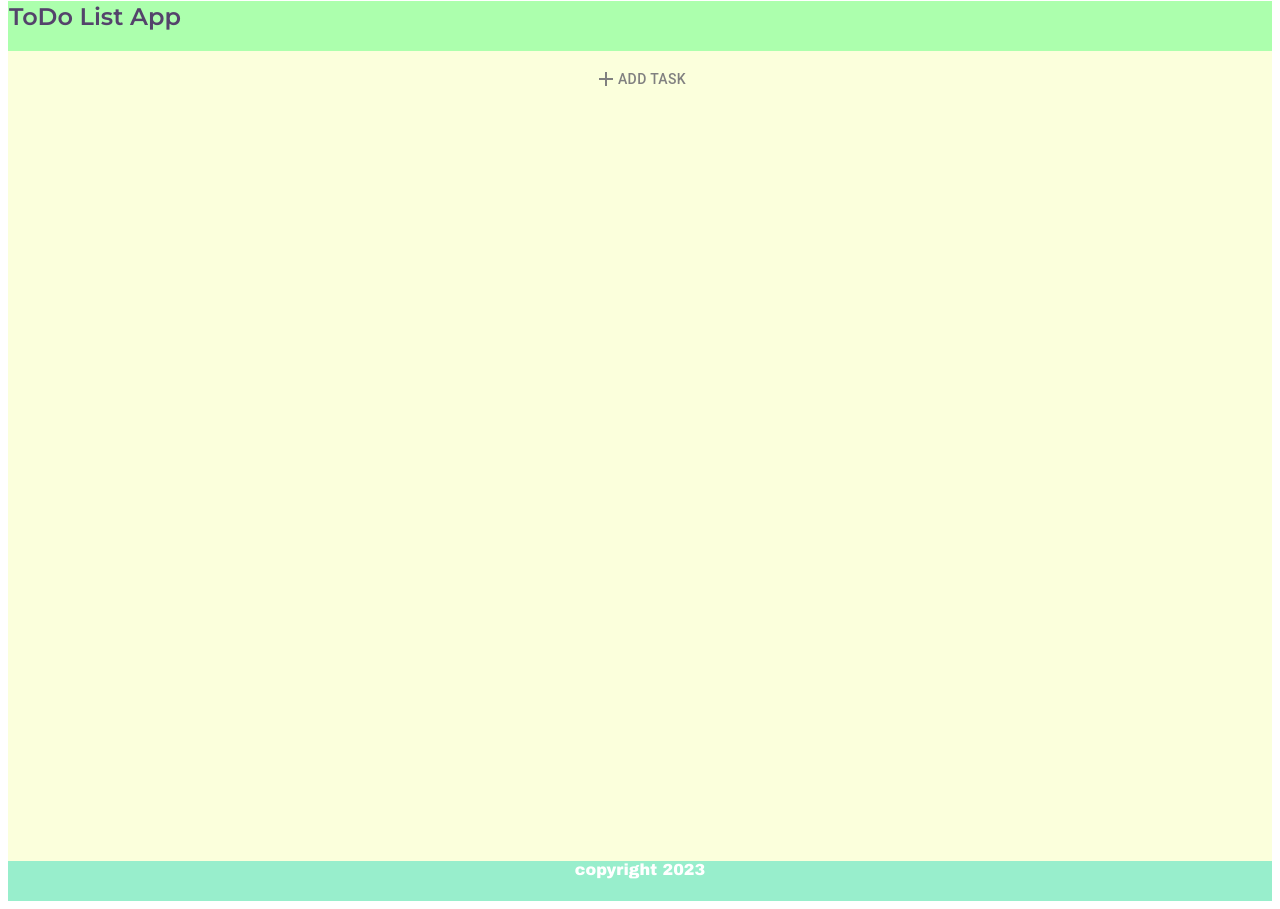
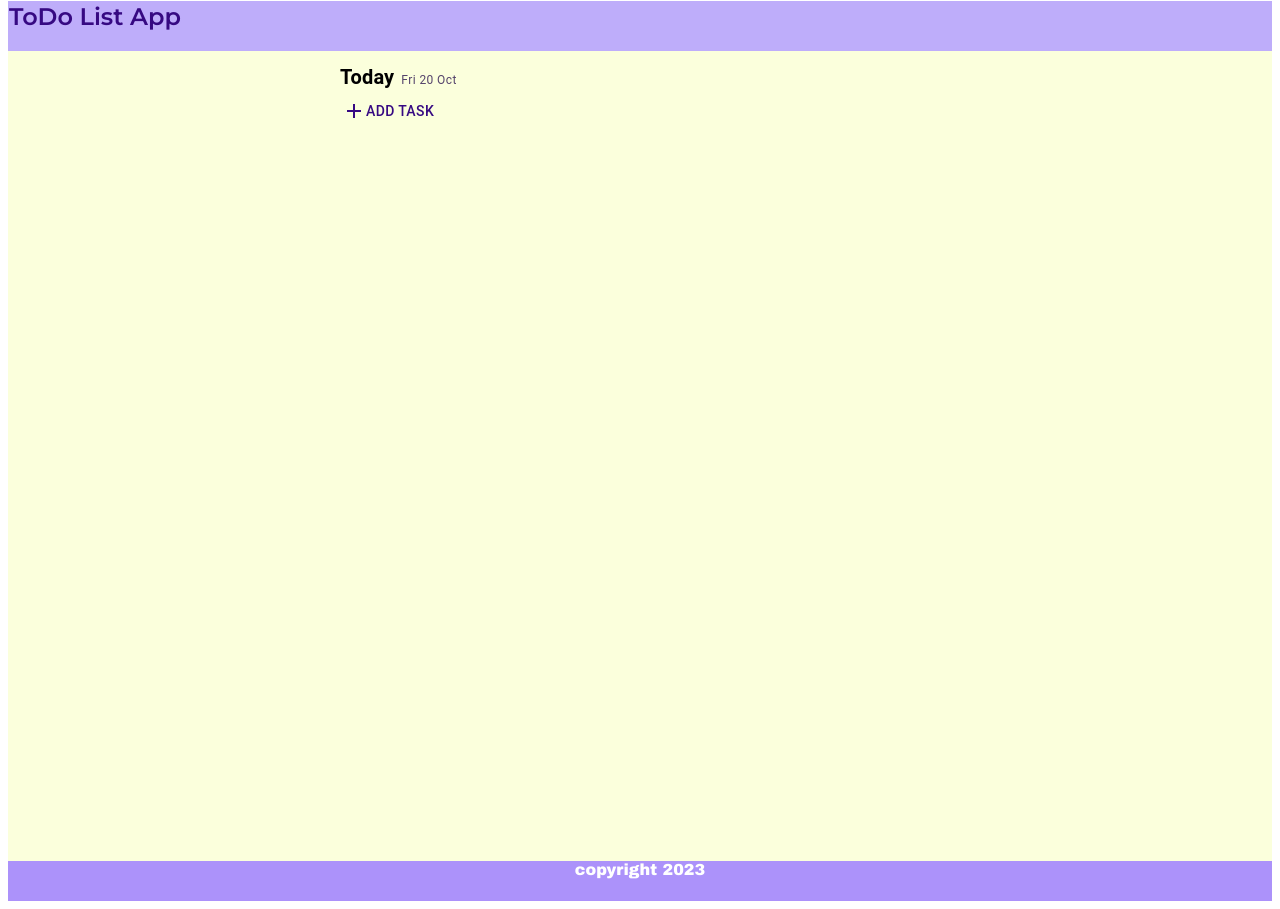
Before and after one commit to AshishCoreProject/ToDoList-React-App, a React (Vite) app: page / in a window 1280 px wide. Built offline with nearby package versions, Linux system fonts and the light colour scheme.

Commit message:
Adding Priority Task halfway done

```diff
--- a/src/App.jsx
+++ b/src/App.jsx
@@ -4,13 +4,14 @@ import AddOutlinedIcon from "@mui/icons-material/AddOutlined";
 import TaskForm from "./components/TaskForm";
 import List from "./components/List";
 import { Box, Button, Typography } from "@mui/material";
+import { useEffect } from "react";
 
 const Header = styled.div`
   color: #3e978b;
   height: 50px;
   text-align: left;
   font-family: cursive;
-  background: #acffad;
+  background: #beadfa;
 `;
 const BrandTitle = styled.h1`
   margin: 1px;
@@ -29,7 +30,7 @@ const Footer = styled.div`
   height: 40px;
   text-align: center;
   font-family: Archivo Black;
-  background-color: #98eecc;
+  background-color: #ac92fa;
 `;
 const FooterName = styled.p`
   margin: 0;
@@ -38,7 +39,21 @@ const FooterName = styled.p`
 function App() {
   const [isAddTask, setIsAddTask] = useState(false);
   const [tasks, setTasks] = useState([]);
+  console.log(tasks);
 
+  ////////////////////////////////////////////////////////////
+  useEffect(() => {
+    const storedArray = JSON.parse(localStorage.getItem("tasks"));
+    if (storedArray) {
+      setTasks(storedArray);
+    }
+  }, []);
+
+  useEffect(() => {
+    localStorage.setItem("tasks", JSON.stringify(tasks));
+  }, [tasks]);
+
+  ////////////////////////////////////////////////////////////
   //Adding into the array.
   function handleAddTask(newTask) {
     setTasks([...tasks, newTask]);
@@ -73,7 +88,7 @@ function App() {
           <BrandTitle>
             <Typography
               sx={{
-                color: " #54436B",
+                color: " #360982",
                 "&:hover": { color: "#360982" },
                 fontFamily: "Montserrat",
                 fontWeight: "600",
@@ -95,12 +110,31 @@ function App() {
             tasks={tasks}
           />
         ) : (
-          <Box>
+          <Box sx={{ width: "600px" }}>
             <Button
-              sx={{ color: "gray" }}
+              sx={{
+                color: "#360982",
+                padding: "6px 2px",
+
+                "&:hover": {
+                  bgcolor: "#AC92FA",
+                  opacity: "90%",
+                  color: "#fff",
+                },
+              }}
               onClick={() => setIsAddTask(!isAddTask)}
             >
-              <AddOutlinedIcon /> Add task
+              <AddOutlinedIcon
+                sx={{
+                  color: "#360982",
+                  "&:hover": {
+                    bgcolor: "#AC92FA",
+                    opacity: "50%",
+                    color: "#fff",
+                  },
+                }}
+              />
+              Add task
             </Button>
           </Box>
         )}
--- /dev/null
+++ b/src/components/DayTime.jsx
@@ -0,0 +1,24 @@
+import { Box, Typography } from "@mui/material";
+import { fetchDate } from "../services/fetchDate";
+
+function DayTime() {
+  const { day, thisDate, year, month } = fetchDate();
+  console.log(day, thisDate, year, month);
+  return (
+    <>
+      <Box sx={{ display: "flex", alignItems: "baseline", width: "600px" }}>
+        <Typography variant="h6" color="initial" sx={{ fontWeight: "700" }}>
+          Today
+        </Typography>
+        <Typography
+          variant="caption"
+          sx={{ marginLeft: "7px", color: " #54436B" }}
+        >
+          {day} {thisDate} {year}
+        </Typography>
+      </Box>
+    </>
+  );
+}
+
+export default DayTime;
--- a/src/components/List.jsx
+++ b/src/components/List.jsx
@@ -2,6 +2,7 @@
 import { DragDropContext, Droppable } from "react-beautiful-dnd";
 import { Box } from "@mui/material";
 import ListElement from "./ListElement";
+import DayTime from "./DayTime";
 
 function List({ tasks, setTasks, deleteTask, handleEditTask, handleAddTask }) {
   const droppables = Date.now().toString().slice(8, 12);
@@ -19,6 +20,7 @@ function List({ tasks, setTasks, deleteTask, handleEditTask, handleAddTask }) {
       <Droppable droppableId={droppables}>
         {(provided) => (
           <Box ref={provided.innerRef}>
+            <DayTime />
             {/* //////////////////////////////////////////// */}
             {tasks.map((task, index) => (
               <ListElement
@@ -30,6 +32,7 @@ function List({ tasks, setTasks, deleteTask, handleEditTask, handleAddTask }) {
                 deleteTask={deleteTask}
                 handleEditTask={handleEditTask}
                 index={index}
+                priority={task.priority}
               />
             ))}
             {provided.placeholder}
--- a/src/components/ListElement.jsx
+++ b/src/components/ListElement.jsx
@@ -19,12 +19,27 @@ function ListElement({
   id,
   title,
   description,
+  priority,
   deleteTask,
   handleEditTask,
   handleAddTask,
   index,
 }) {
   let [openForm, setOpenForm] = useState(false);
+
+  function handlePriority() {
+    if (priority === "P4") return <AllOutIcon sx={{ color: "gray" }} />;
+    if (priority === "P3") return <AllOutIcon sx={{ color: "green" }} />;
+    if (priority === "P2") return <AllOutIcon sx={{ color: "blue" }} />;
+    if (priority === "P1") return <AllOutIcon sx={{ color: "red" }} />;
+  }
+
+  function handleCheckPriority() {
+    if (priority === "P4") return <CheckCircleIcon sx={{ color: "green" }} />;
+    if (priority === "P3") return <CheckCircleIcon sx={{ color: "green" }} />;
+    if (priority === "P2") return <CheckCircleIcon sx={{ color: "blue" }} />;
+    if (priority === "P1") return <CheckCircleIcon sx={{ color: "red" }} />;
+  }
 
   return (
     <Draggable key={id} draggableId={id} index={index}>
@@ -63,9 +78,9 @@ function ListElement({
               color="black"
               control={
                 <Checkbox
-                  icon={<AllOutIcon />}
+                  icon={handlePriority()}
                   color="success"
-                  checkedIcon={<CheckCircleIcon />}
+                  checkedIcon={handleCheckPriority()}
                   // size="medium"
                   onChange={() => deleteTask(id)}
                 />
--- /dev/null
+++ b/src/components/Priority.jsx
@@ -0,0 +1,42 @@
+/* eslint-disable react/prop-types */
+import styled from "styled-components";
+
+// import MilitaryTechOutlinedIcon from "@mui/icons-material/MilitaryTechOutlined";
+
+const Select = styled.select`
+  width: 95px;
+  height: 35px;
+  border: 1px solid gray;
+  border-radius: 5px;
+  margin-right: 10px;
+  -webkit-appearance: none;
+`;
+
+const Option = styled.option`
+  /* Add any specific styling for options here */
+  /* For example, you can remove text-decoration: underline; */
+  text-decoration: none;
+`;
+
+function Priority({ priority, setPriority }) {
+  console.log(priority);
+  return (
+    <>
+      <Select
+        id="priority"
+        name="selectedPriority"
+        value={priority}
+        onChange={(e) => setPriority(e.target.value)}
+      >
+        <Option value="P1">Priority P1</Option>
+        <Option value="P2">Priority P2</Option>
+        <Option value="P3">Priority P3</Option>
+        <Option selected value="P4">
+          Priority P4
+        </Option>
+      </Select>
+    </>
+  );
+}
+
+export default Priority;
--- a/src/components/TaskForm.jsx
+++ b/src/components/TaskForm.jsx
@@ -2,6 +2,7 @@
 import { useState } from "react";
 import { Button, Card, CardActions, CardContent, Input } from "@mui/material";
 import AddOutlinedIcon from "@mui/icons-material/AddOutlined";
+import Priority from "./Priority";
 
 function TaskForm({
   isAddTask,
@@ -15,6 +16,7 @@ function TaskForm({
 }) {
   const [title, setTitle] = useState(myTitle || "");
   const [description, setDescription] = useState(myDescription || "");
+  const [priority, setPriority] = useState("P4");
 
   //   const [isSubmit, setIsSubmit] = useState(false);
 
@@ -23,8 +25,9 @@ function TaskForm({
     const id = Date.now().toString().slice(8, 12);
     //Adding a Task
     if (!myId) {
-      const newTask = { id, title, description };
+      const newTask = { id, title, description, priority };
       handleAddTask(newTask);
+      setPriority("P4");
       setTitle("");
       setDescription("");
     }
@@ -33,7 +36,7 @@ function TaskForm({
     if (myId) {
       myTitle = title;
       myDescription = description;
-      handleEditTask(myId, myTitle, myDescription);
+      handleEditTask(myId, myTitle, myDescription, priority);
       setOpenForm((value) => !value);
       setTitle("");
       setDescription("");
@@ -79,6 +82,8 @@ function TaskForm({
               justifyContent: "end",
             }}
           >
+            <Priority priority={priority} setPriority={setPriority} />
+
             <Button
               sx={{
                 bgcolor: "#ACFFAD",
@@ -94,8 +99,9 @@ function TaskForm({
                 // logic of if we edit the form it should be closed
                 if (!myId) {
                   setIsAddTask(!isAddTask);
+                } else {
+                  setOpenForm((value) => !value);
                 }
-                setOpenForm((value) => !value);
               }}
             >
               Cancel
--- a/src/index.css
+++ b/src/index.css
@@ -7,3 +7,22 @@
 body {
   margin-top: 0;
 }
+
+#priority {
+  padding-left: 15px;
+  padding-right: 2px;
+  margin-right: 10px;
+  color: #360982;
+  background-color: #dfccfb;
+  cursor: pointer;
+  font-family: Montserrat;
+}
+option {
+  font-family: Montserrat;
+  cursor: pointer;
+  color: #360982;
+  background-color: #dfccfb;
+  border-radius: 5px;
+
+  /* width: 100px; */
+}
--- /dev/null
+++ b/src/services/fetchDate.js
@@ -0,0 +1,10 @@
+export function fetchDate() {
+  const date = new Date();
+  const todayDate = date.toDateString();
+  const todayDetails = todayDate.toString();
+  const day = todayDetails.slice(0, 3);
+  const month = date.getMonth();
+  const thisDate = date.getDate();
+  const year = todayDetails.slice(4, 8);
+  return { day, month, thisDate, year };
+}
```
